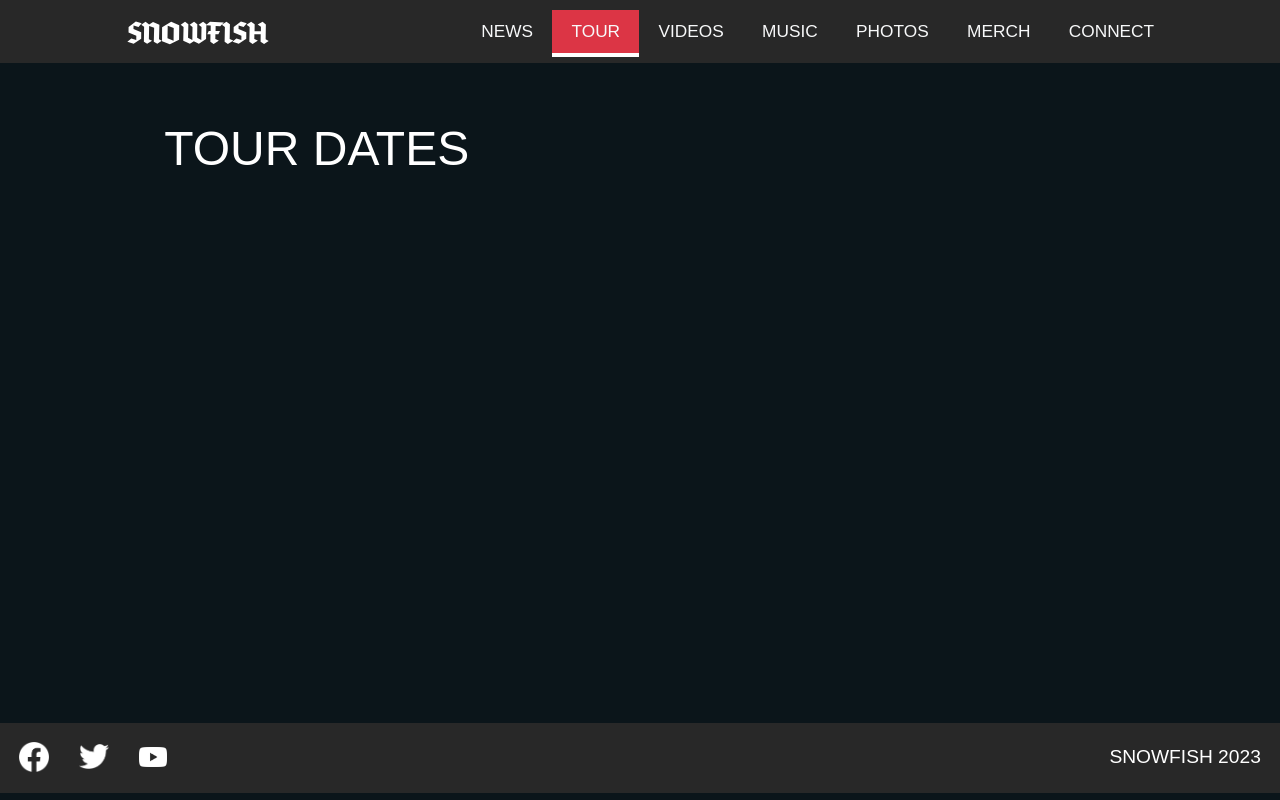
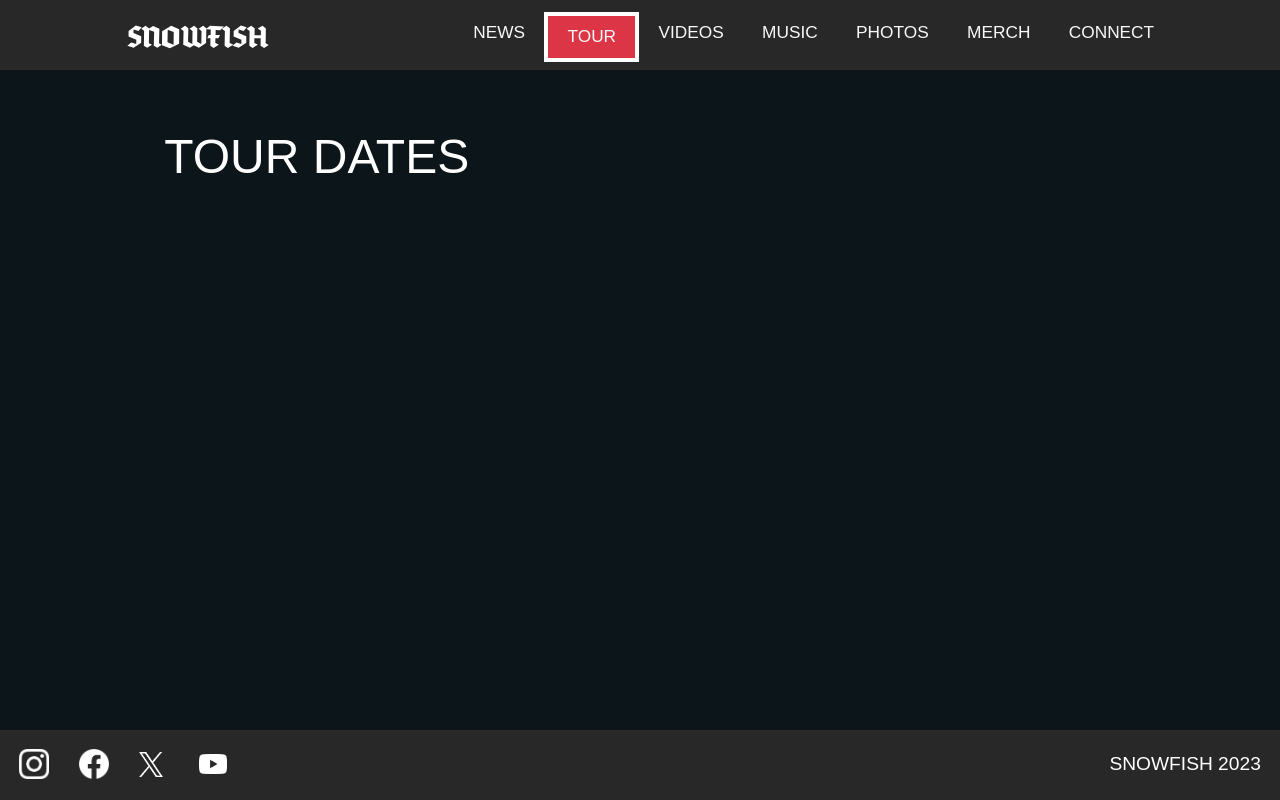
Before and after one commit to solomonrodrigues/snowfish, a Django app: page /tour/ in a window 1280 px wide. Run offline with Django 4.2, Linux system fonts and the light colour scheme; data that the repository does not hold is empty.

Commit message:
Header and footer updated. Catch empty case for news page.

```diff
--- a/layout/static/layout/css/styles.css
+++ b/layout/static/layout/css/styles.css
@@ -41,6 +41,7 @@ p {
     position: relative;
     z-index: 0;
     text-transform: uppercase;
+    height: 70px;
 }
 
 [role="banner"] .logo {
@@ -97,14 +98,13 @@ a.nav-link:focus,
 a.nav-link:active {
     color: #f8f9fa;
     background-color: #dc3545;
-    border-bottom: solid 4px white;
     transition: color 0.5s ease-in-out, background-color 0.5s ease-in-out, border-bottom 0.5s ease-in-out;
 }
 
 .active {
     color: #f8f9fa;
     background-color: #dc3545;
-    border-bottom: solid 4px white;
+    border: solid 4px white;
 }
 
 .the-monster-upstairs {
@@ -203,6 +203,14 @@ a.nav-link:active {
     display: inline-block;
 }
 
+.instagram {
+    background: url(../img/social/instagram.png) 0 0 no-repeat;
+    width: 30px;
+    height: 30px;
+    background-size: contain;
+    display: block;
+}
+
 .facebook {
     background: url(../img/social/facebook.png) 0 0 no-repeat;
     width: 30px;
--- a/layout/templates/base.html
+++ b/layout/templates/base.html
@@ -36,9 +36,12 @@
                 {% block content %}
                 {% endblock content %}
                 </main>
-                <footer role="footer">
+                <footer role="footer" class="mb-0">
                   <div class="footer-contents">
                       <ul class="footer-social">
+                          <li>
+                              <a class="instagram" href="https://www.instagram.com/snowfishband"></a>
+                          </li>
                           <li>
                               <a class="facebook" href="https://www.facebook.com/snowfishband"></a>
                           </li>
--- a/news/templates/news.html
+++ b/news/templates/news.html
@@ -27,6 +27,12 @@
               </div>
             </div>
           </li>
+          {% empty %}
+          <li>
+            <div class="col-sm-6">
+              <p>There is no news to show.</p>
+            </div>
+          </li>
           {% endfor %}
         </ol>
       </div>
```
Also changed, not shown: layout/static/layout/img/social/instagram.png (added), layout/static/layout/img/social/twitter.png.
